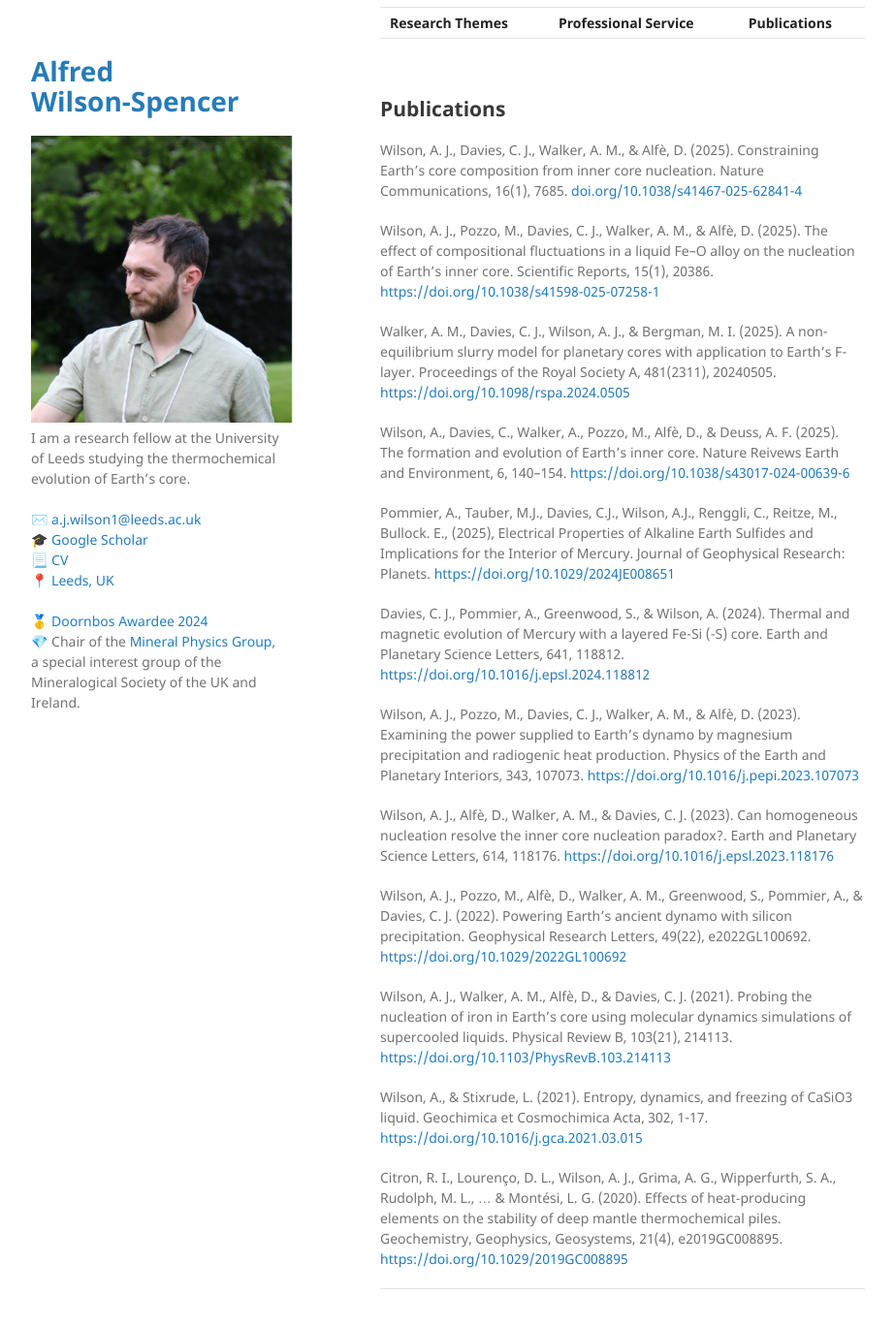
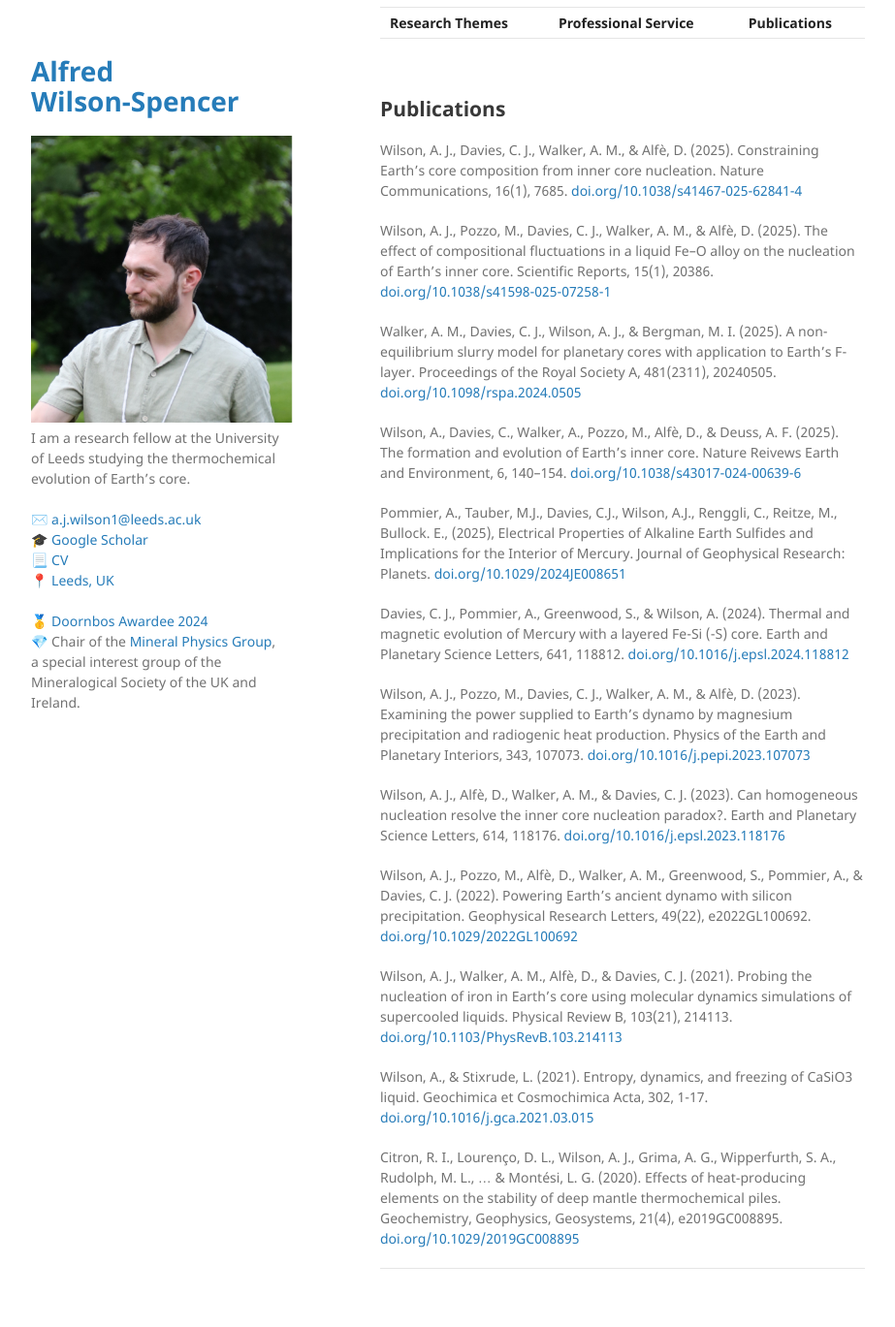
Before and after one commit to Fwilson93/Portfolio, a Jekyll site: the page built from publications.md, in a window 1280 px wide and 1400 px high, scrolled down 164 px. Shown: the top 1369 px of the window at 97% size, without its empty margins (178-1101 px from the left). Built offline with Jekyll 4.4.1, drawn with Linux system fonts in a browser that asks for light colours; our own code applies the rules of GitHub Pages for plain Markdown files; part of the change alters nothing that is shown.

Commit message:
Update publications.md

```diff
--- a/publications.md
+++ b/publications.md
@@ -13,28 +13,28 @@ layout: default
 
 Wilson, A. J., Davies, C. J., Walker, A. M., & Alfè, D. (2025). Constraining Earth’s core composition from inner core nucleation. Nature Communications, 16(1), 7685. <a href="https://doi.org/10.1038/s41467-025-62841-4">doi.org/10.1038/s41467-025-62841-4</a>
 
-Wilson, A. J., Pozzo, M., Davies, C. J., Walker, A. M., & Alfè, D. (2025). The effect of compositional fluctuations in a liquid Fe–O alloy on the nucleation of Earth’s inner core. Scientific Reports, 15(1), 20386. <a href="https://doi.org/10.1038/s41598-025-07258-1">https://doi.org/10.1038/s41598-025-07258-1</a>
+Wilson, A. J., Pozzo, M., Davies, C. J., Walker, A. M., & Alfè, D. (2025). The effect of compositional fluctuations in a liquid Fe–O alloy on the nucleation of Earth’s inner core. Scientific Reports, 15(1), 20386. <a href="https://doi.org/10.1038/s41598-025-07258-1">doi.org/10.1038/s41598-025-07258-1</a>
 
-Walker, A. M., Davies, C. J., Wilson, A. J., & Bergman, M. I. (2025). A non-equilibrium slurry model for planetary cores with application to Earth’s F-layer. Proceedings of the Royal Society A, 481(2311), 20240505. <a href="https://doi.org/10.1098/rspa.2024.0505">https://doi.org/10.1098/rspa.2024.0505</a>
+Walker, A. M., Davies, C. J., Wilson, A. J., & Bergman, M. I. (2025). A non-equilibrium slurry model for planetary cores with application to Earth’s F-layer. Proceedings of the Royal Society A, 481(2311), 20240505. <a href="https://doi.org/10.1098/rspa.2024.0505">doi.org/10.1098/rspa.2024.0505</a>
 
-Wilson, A., Davies, C., Walker, A., Pozzo, M., Alfè, D., & Deuss, A. F. (2025). The formation and evolution of Earth’s inner core. Nature Reivews Earth and Environment, 6, 140–154. <a href="https://doi.org/10.1038/s43017-024-00639-6">https://doi.org/10.1038/s43017-024-00639-6</a>
+Wilson, A., Davies, C., Walker, A., Pozzo, M., Alfè, D., & Deuss, A. F. (2025). The formation and evolution of Earth’s inner core. Nature Reivews Earth and Environment, 6, 140–154. <a href="https://doi.org/10.1038/s43017-024-00639-6">doi.org/10.1038/s43017-024-00639-6</a>
 
 Pommier, A., Tauber, M.J., Davies, C.J., Wilson, A.J., Renggli, C., Reitze, M., Bullock. E., (2025),
 Electrical Properties of Alkaline Earth Sulfides and Implications for the Interior of Mercury. Journal of
-Geophysical Research: Planets. <a href="https://doi.org/10.1029/2024JE008651">https://doi.org/10.1029/2024JE008651</a>
+Geophysical Research: Planets. <a href="https://doi.org/10.1029/2024JE008651">doi.org/10.1029/2024JE008651</a>
 
-Davies, C. J., Pommier, A., Greenwood, S., & Wilson, A. (2024). Thermal and magnetic evolution of Mercury with a layered Fe-Si (-S) core. Earth and Planetary Science Letters, 641, 118812. <a href="https://doi.org/10.1016/j.epsl.2024.118812">https://doi.org/10.1016/j.epsl.2024.118812</a>
+Davies, C. J., Pommier, A., Greenwood, S., & Wilson, A. (2024). Thermal and magnetic evolution of Mercury with a layered Fe-Si (-S) core. Earth and Planetary Science Letters, 641, 118812. <a href="https://doi.org/10.1016/j.epsl.2024.118812">doi.org/10.1016/j.epsl.2024.118812</a>
 
-Wilson, A. J., Pozzo, M., Davies, C. J., Walker, A. M., & Alfè, D. (2023). Examining the power supplied to Earth's dynamo by magnesium precipitation and radiogenic heat production. Physics of the Earth and Planetary Interiors, 343, 107073. <a href="https://doi.org/10.1016/j.pepi.2023.107073">https://doi.org/10.1016/j.pepi.2023.107073</a>
+Wilson, A. J., Pozzo, M., Davies, C. J., Walker, A. M., & Alfè, D. (2023). Examining the power supplied to Earth's dynamo by magnesium precipitation and radiogenic heat production. Physics of the Earth and Planetary Interiors, 343, 107073. <a href="https://doi.org/10.1016/j.pepi.2023.107073">doi.org/10.1016/j.pepi.2023.107073</a>
 
-Wilson, A. J., Alfè, D., Walker, A. M., & Davies, C. J. (2023). Can homogeneous nucleation resolve the inner core nucleation paradox?. Earth and Planetary Science Letters, 614, 118176. <a href="https://doi.org/10.1016/j.epsl.2023.118176">https://doi.org/10.1016/j.epsl.2023.118176</a>
+Wilson, A. J., Alfè, D., Walker, A. M., & Davies, C. J. (2023). Can homogeneous nucleation resolve the inner core nucleation paradox?. Earth and Planetary Science Letters, 614, 118176. <a href="https://doi.org/10.1016/j.epsl.2023.118176">doi.org/10.1016/j.epsl.2023.118176</a>
 
-Wilson, A. J., Pozzo, M., Alfè, D., Walker, A. M., Greenwood, S., Pommier, A., & Davies, C. J. (2022). Powering Earth's ancient dynamo with silicon precipitation. Geophysical Research Letters, 49(22), e2022GL100692. <a href="https://doi.org/10.1029/2022GL100692">https://doi.org/10.1029/2022GL100692</a>
+Wilson, A. J., Pozzo, M., Alfè, D., Walker, A. M., Greenwood, S., Pommier, A., & Davies, C. J. (2022). Powering Earth's ancient dynamo with silicon precipitation. Geophysical Research Letters, 49(22), e2022GL100692. <a href="https://doi.org/10.1029/2022GL100692">doi.org/10.1029/2022GL100692</a>
 
-Wilson, A. J., Walker, A. M., Alfè, D., & Davies, C. J. (2021). Probing the nucleation of iron in Earth's core using molecular dynamics simulations of supercooled liquids. Physical Review B, 103(21), 214113. <a href="https://doi.org/10.1103/PhysRevB.103.214113">https://doi.org/10.1103/PhysRevB.103.214113</a>
+Wilson, A. J., Walker, A. M., Alfè, D., & Davies, C. J. (2021). Probing the nucleation of iron in Earth's core using molecular dynamics simulations of supercooled liquids. Physical Review B, 103(21), 214113. <a href="https://doi.org/10.1103/PhysRevB.103.214113">doi.org/10.1103/PhysRevB.103.214113</a>
 
-Wilson, A., & Stixrude, L. (2021). Entropy, dynamics, and freezing of CaSiO3 liquid. Geochimica et Cosmochimica Acta, 302, 1-17. <a href="https://doi.org/10.1016/j.gca.2021.03.015">https://doi.org/10.1016/j.gca.2021.03.015</a>
+Wilson, A., & Stixrude, L. (2021). Entropy, dynamics, and freezing of CaSiO3 liquid. Geochimica et Cosmochimica Acta, 302, 1-17. <a href="https://doi.org/10.1016/j.gca.2021.03.015">doi.org/10.1016/j.gca.2021.03.015</a>
 
-Citron, R. I., Lourenço, D. L., Wilson, A. J., Grima, A. G., Wipperfurth, S. A., Rudolph, M. L., ... & Montési, L. G. (2020). Effects of heat‐producing elements on the stability of deep mantle thermochemical piles. Geochemistry, Geophysics, Geosystems, 21(4), e2019GC008895. <a href="https://doi.org/10.1029/2019GC008895">https://doi.org/10.1029/2019GC008895
+Citron, R. I., Lourenço, D. L., Wilson, A. J., Grima, A. G., Wipperfurth, S. A., Rudolph, M. L., ... & Montési, L. G. (2020). Effects of heat‐producing elements on the stability of deep mantle thermochemical piles. Geochemistry, Geophysics, Geosystems, 21(4), e2019GC008895. <a href="https://doi.org/10.1029/2019GC008895">doi.org/10.1029/2019GC008895
 
 * * *
```
